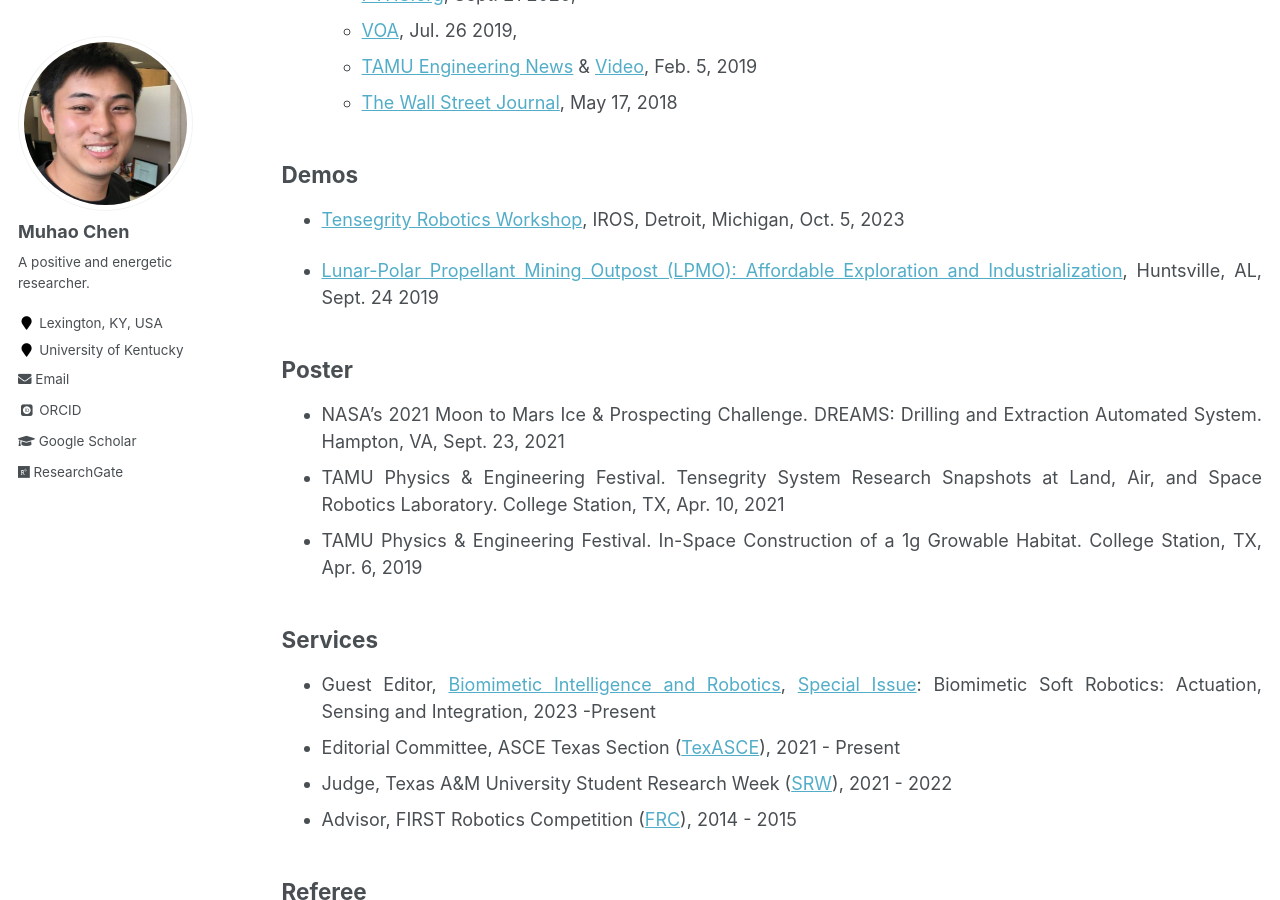
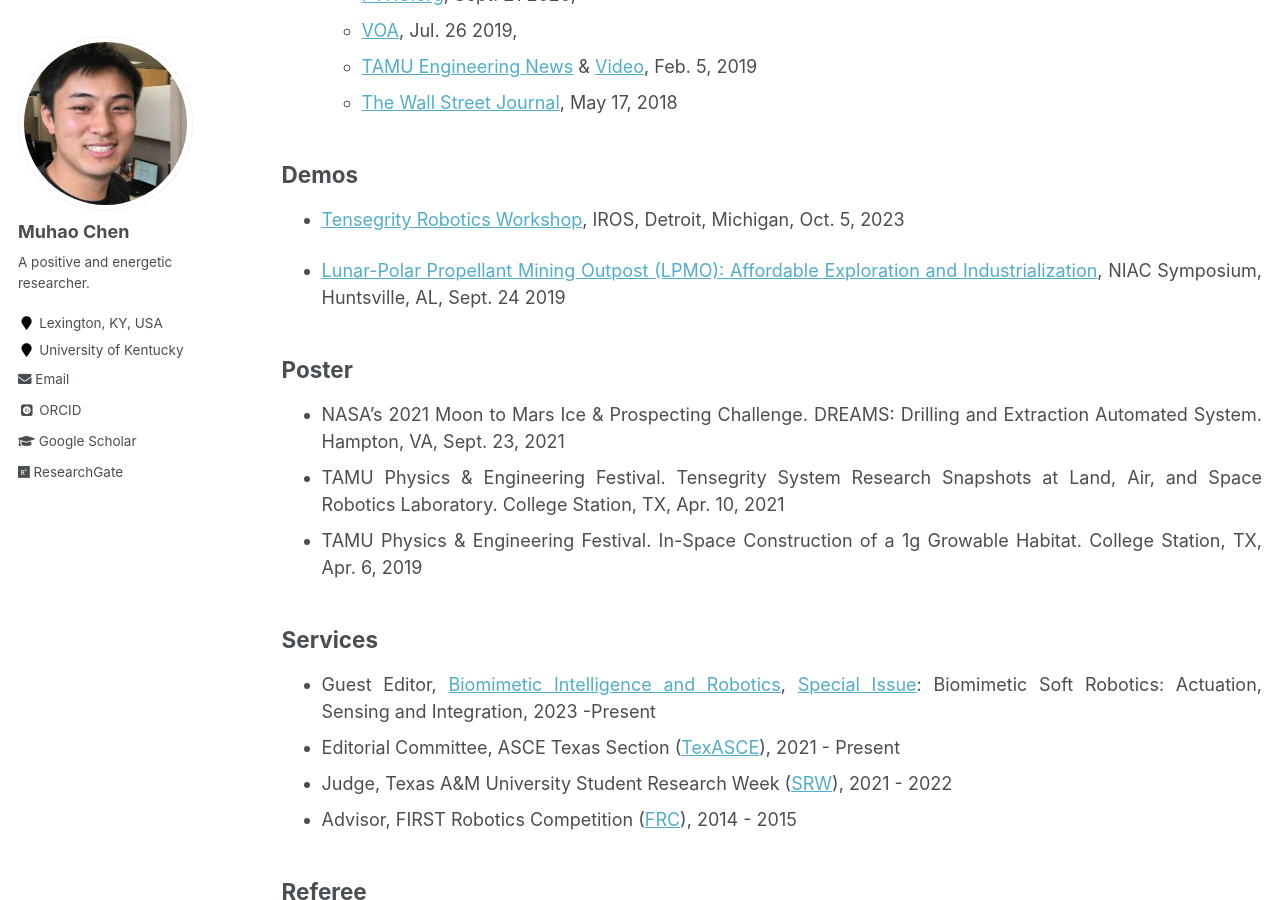
Before and after one commit to Muhao-Chen/muhao-chen.github.io, a Jekyll site: the page built from _pages/professional-activities.md, in a window 1280 px wide and 900 px high, scrolled down 1560 px. Built offline with Jekyll 4.4.1, drawn with Linux system fonts in a browser that asks for light colours; some web fonts are replaced.

Commit message:
Update professional-activities.md

```diff
--- a/_pages/professional-activities.md
+++ b/_pages/professional-activities.md
@@ -58,7 +58,7 @@ toc_max_header: 1
     <!-- - Tensegrity Actuated Origami Systems for Deployable Aerospace Structures
         * Event Participants: Idris Hussain, Muhao Chen, David Capps, Manoranjan Majji -->
 
-- [Lunar-Polar Propellant Mining Outpost (LPMO): Affordable Exploration and Industrialization](https://www.nasa.gov/directorates/spacetech/niac/2019_Phase_I_Phase_II/Lunar_Polar_Propellant_Mining_Outpost/), Huntsville, AL, Sept. 24 2019
+- [Lunar-Polar Propellant Mining Outpost (LPMO): Affordable Exploration and Industrialization](https://www.nasa.gov/directorates/spacetech/niac/2019_Phase_I_Phase_II/Lunar_Polar_Propellant_Mining_Outpost/), NIAC Symposium, Huntsville, AL, Sept. 24 2019
       <!-- * Event participants: Joel Sercel, Manoranjan Majji, Muhao Chen, Ali H. Khowaja -->
 
  <!-- and [Video](https://www.youtube.com/watch?v=Pu_aOUtN2wY&ab_channel=LuisRodriguez),-->
```
